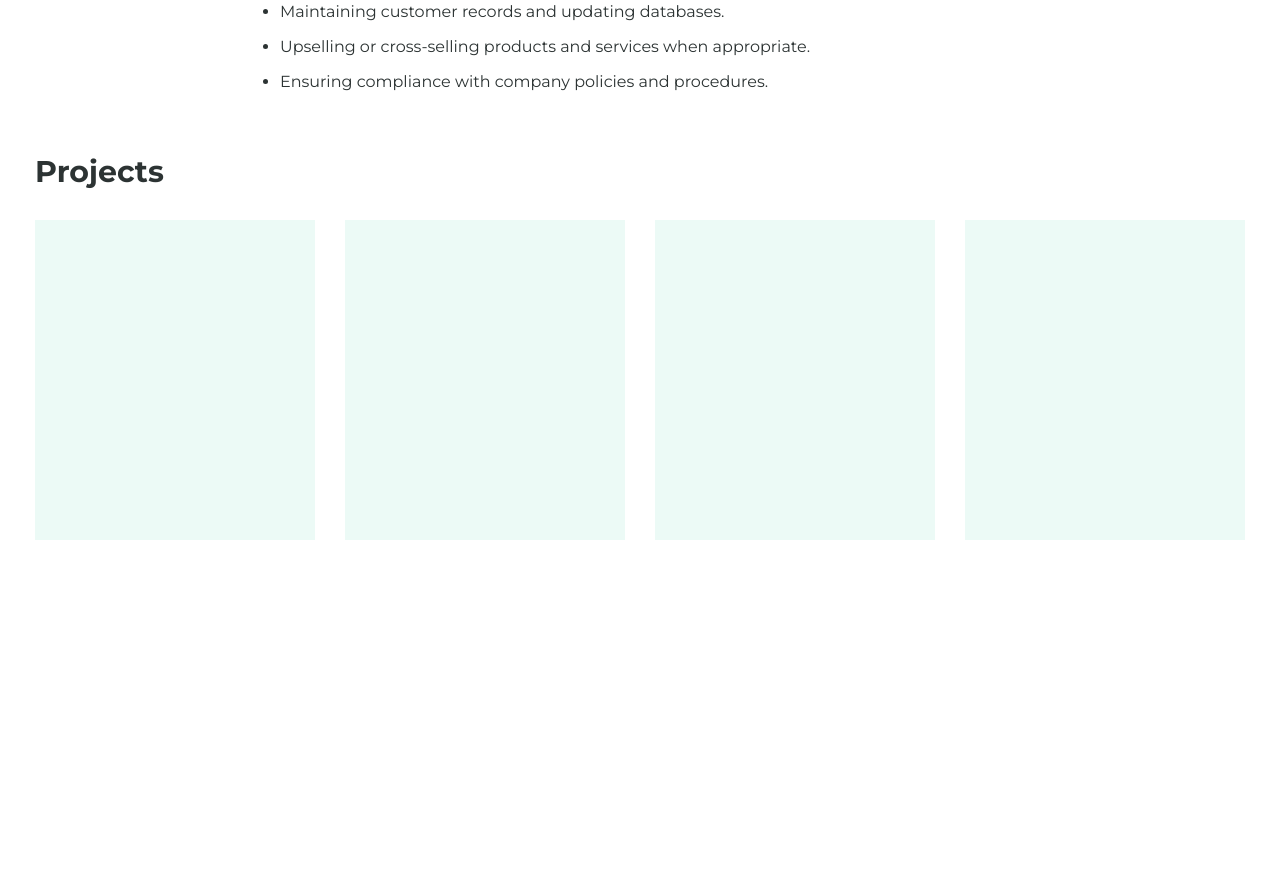
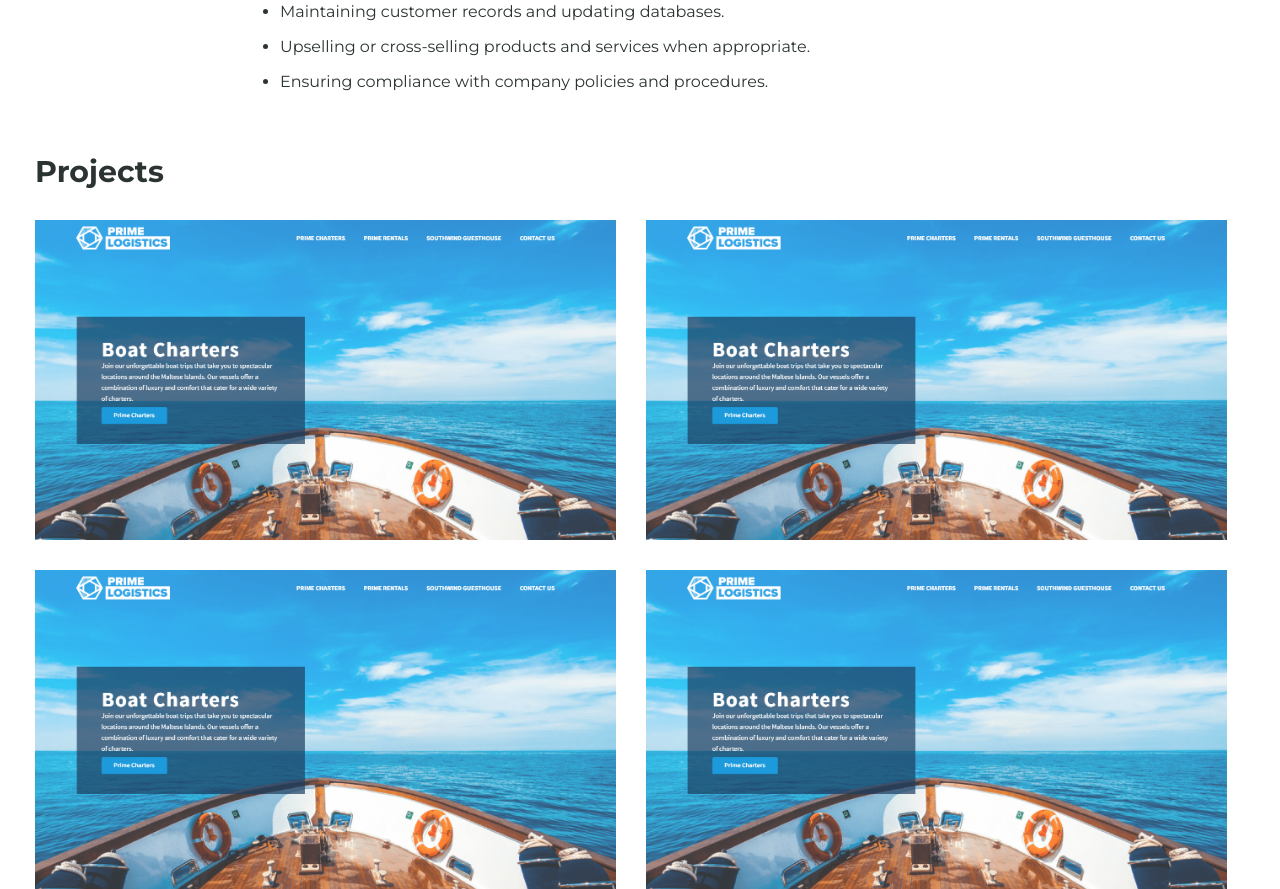
Before and after one commit to rvictordev/rvictordev.github.io, a PHP site: page / in a window 1280 px wide. Shown: the part 3320-4209 px from the top of the page. Before the commit the page ends 3860 px from the top, so only its background shows below. Run offline with PHP 8.4, Linux system fonts and the light colour scheme; some web fonts are replaced.

Commit message:
added prime-logistics.png and update work.css and index.html

```diff
--- a/assets/css/work.css
+++ b/assets/css/work.css
@@ -1,7 +1,13 @@
 .project-card {
   min-height: 320px;
-  width: 100%;
+  width: 48%;
 }
 .project-deck {
-  gap: 0 30px;
+  gap: 30px;
+  flex-wrap: wrap;
 }
+.project-card img {
+  width: 100%;
+  height: 100%;
+  object-fit: cover;
+}
--- a/index.html
+++ b/index.html
@@ -37,10 +37,10 @@
             <nav class="menu-header-item">
               <ul>
                 <li class="menu-item">
-                  <a href="#work">Work</a>
+                  <a href="#about-me">About</a>
                 </li>
                 <li class="menu-item">
-                  <a href="#about-me">About</a>
+                  <a href="#work">Work</a>
                 </li>
               </ul>
             </nav>
@@ -329,10 +329,36 @@
               <h3 class="sub-heading">Projects</h3>
             </div>
             <div class="project-deck d-flex w-100">
-              <div class="project-card skeleton-card"></div>
-              <div class="project-card skeleton-card"></div>
-              <div class="project-card skeleton-card"></div>
-              <div class="project-card skeleton-card"></div>
+              <div class="project-card skeleton-card">
+                <img
+                  src="/assets/imgs/prime-logitics.png"
+                  alt="Prime Logistics Website"
+                />
+              </div>
+              <div class="project-card skeleton-card">
+                <img
+                  src="/assets/imgs/prime-logitics.png"
+                  alt="Prime Logistics Website"
+                />
+              </div>
+              <div class="project-card skeleton-card">
+                <img
+                  src="/assets/imgs/prime-logitics.png"
+                  alt="Prime Logistics Website"
+                />
+              </div>
+              <div class="project-card skeleton-card">
+                <img
+                  src="/assets/imgs/prime-logitics.png"
+                  alt="Prime Logistics Website"
+                />
+              </div>
+              <div class="project-card skeleton-card">
+                <img
+                  src="/assets/imgs/prime-logitics.png"
+                  alt="Prime Logistics Website"
+                />
+              </div>
             </div>
           </div>
         </div>
```
Also changed, not shown: assets/imgs/prime-logitics.png (added).
